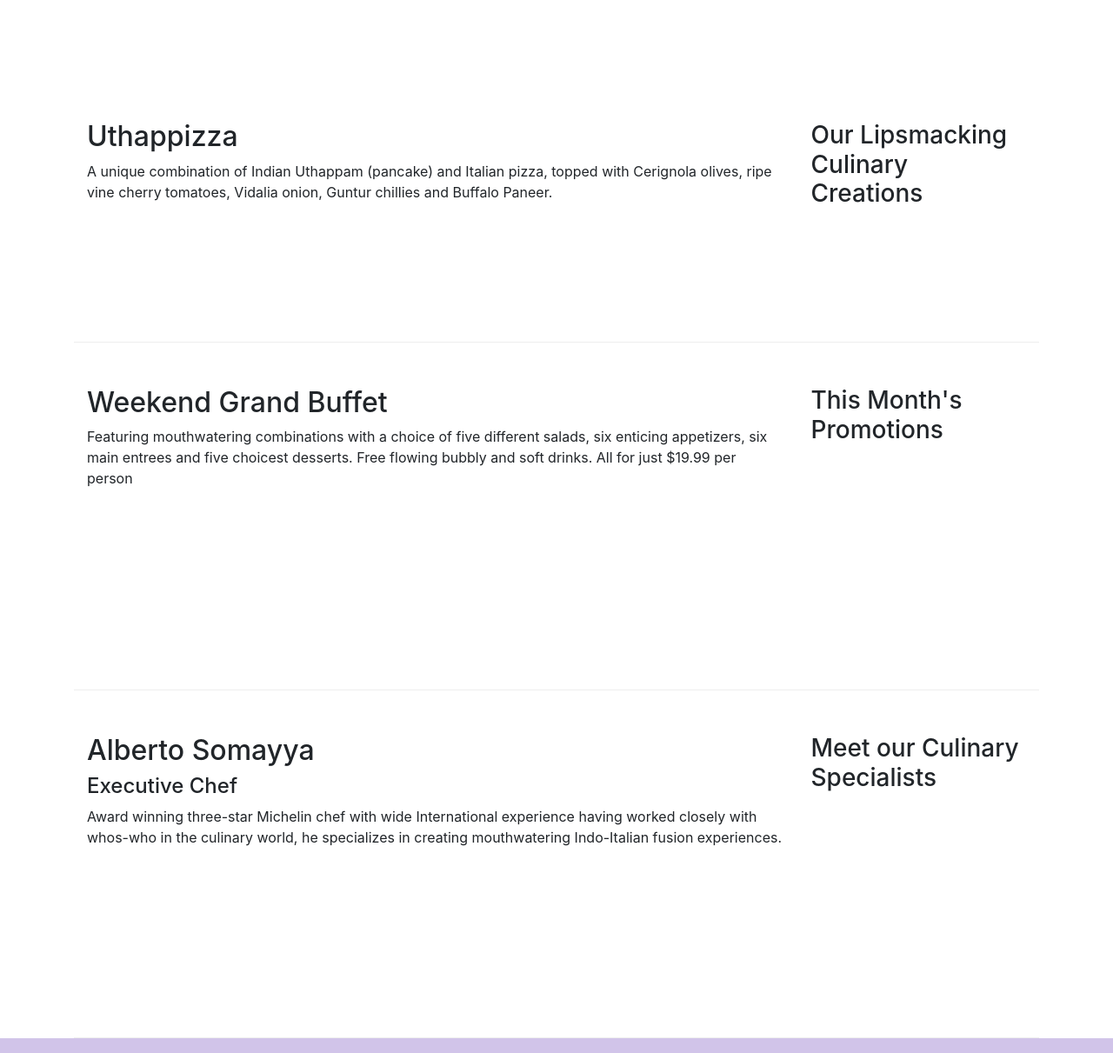
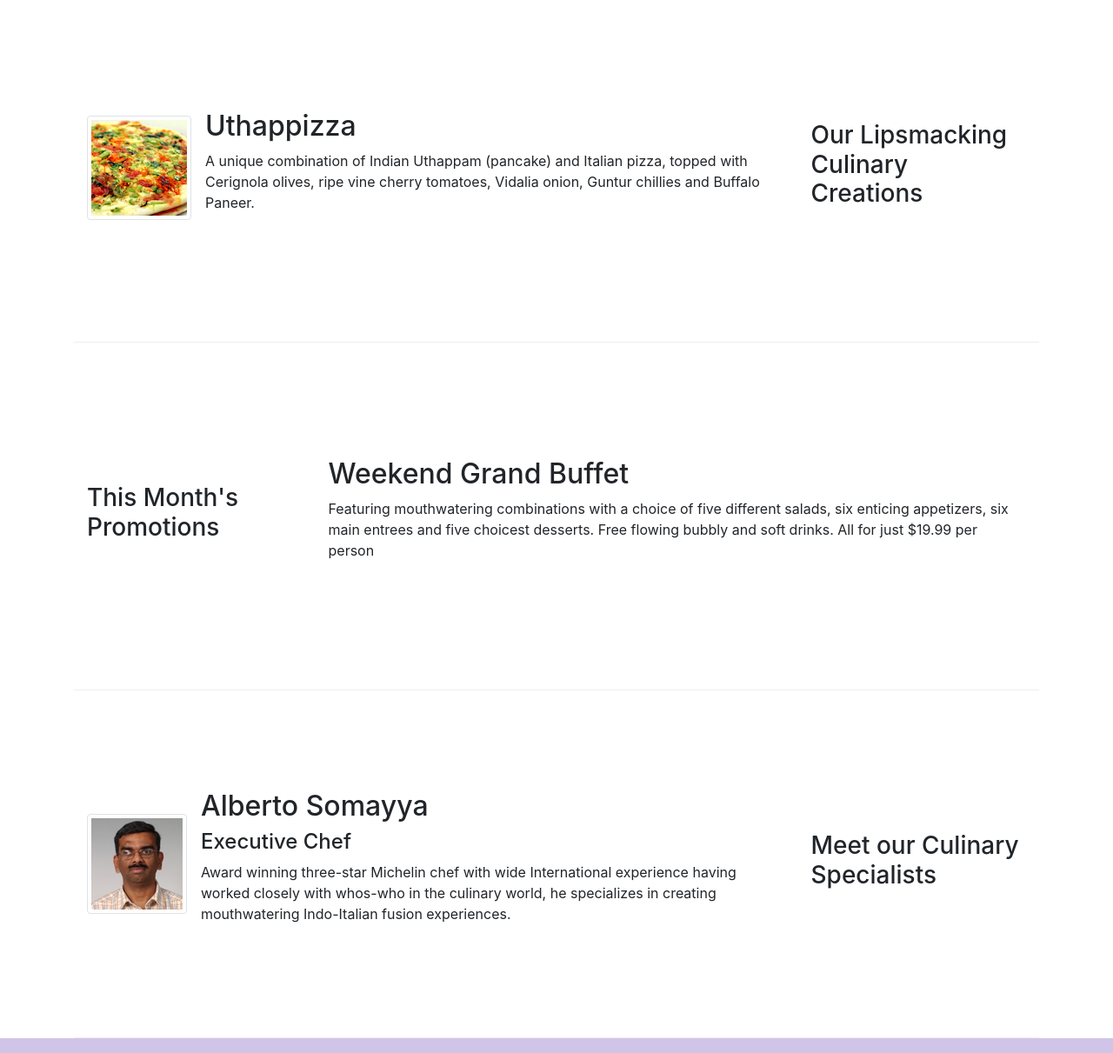
Before and after one commit to tri135790/bootstrap, a website: page index.html in a window 1280 px wide. Shown: the part 340-1551 px from the top of the page at 87% size. Drawn offline with nearby package versions, Linux system fonts and the light colour scheme.

Commit message:
Media and Image

```diff
--- a/index.html
+++ b/index.html
@@ -21,7 +21,7 @@
             <button class="navbar-toggler" type="button" data-toggle="collapse" data-target="#Navbar">
                 <span class="navbar-toggler-icon"></span>
             </button>
-            <a class="navbar-brand mr-auto" href="#">Ristorante Con Fusion</a>
+            <a class="navbar-brand mr-auto" href="#"><img src="img/logo.png" height="30" width="41"></a>
             <div class="collapse navbar-collapse" id="Navbar">
                 <ul class="navbar-nav mr-auto">
                     <li class="nav-item active"><a class="nav-link" href="#"><span class="fa fa-home fa-lg"></span> Home</a></li>
@@ -40,7 +40,8 @@
                     <h1>Ristorante con Fusion</h1>
                     <p>We take inspiration from the World's best cuisines, and create a unique fusion experience. Our lipsmacking creations will tickle your culinary senses!</p>
                 </div>
-                <div class="col-12 col-sm">
+                <div class="col-12 col-sm align-self-center">
+                    <img src="img/logo.png" class="img-fluid">
                 </div>
             </div>
         </div>
@@ -52,30 +53,40 @@
                 <h3>Our Lipsmacking Culinary Creations</h3>
             </div>
             <div class="col col-sm order-sm-first col-md">
-                <h2>Uthappizza</h2>
-                <p  class="d-none d-sm-block">A unique combination of Indian Uthappam (pancake) and Italian pizza, topped with Cerignola olives, ripe vine cherry tomatoes, Vidalia onion, Guntur chillies and Buffalo Paneer.</p>
+                <div class="media">
+                    <img class="d-flex mr-3 img-thumbnail align-self-center" src="img/uthappizza.png" alt="uthappizza">
+                    <div class="media-body">
+                        <h2 class="mt-0">Uthappizza</h2>
+                        <p  class="d-none d-sm-block">A unique combination of Indian Uthappam (pancake) and Italian pizza, topped with Cerignola olives, ripe vine cherry tomatoes, Vidalia onion, Guntur chillies and Buffalo Paneer.</p>
+                    </div>
+                </div>
             </div>
         </div>
 
 
-        <div class="row row-content">
-            <div class="col-12 col-sm-4 order-sm-last col-md-3 align-items-center">
+        <div class="row row-content align-items-center">
+            <div class="col-12 col-sm-4  col-md-3 align-items-center">
                 <h3>This Month's Promotions</h3>
             </div>
-            <div class="col col-sm order-sm-first col-md">
+            <div class="col col-sm  col-md">
                 <h2>Weekend Grand Buffet</h2>
                 <p  class="d-none d-sm-block">Featuring mouthwatering combinations with a choice of five different salads, six enticing appetizers, six main entrees and five choicest desserts. Free flowing bubbly and soft drinks. All for just $19.99 per person </p>
             </div>
         </div>
 
-        <div class="row row-content">
+        <div class="row row-content align-items-center">
             <div class="col-12 col-sm-4 order-sm-last col-md-3 align-items-center">
                 <h3>Meet our Culinary Specialists</h3>
             </div>
             <div class="col col-sm order-sm-first col-md">
-                <h2>Alberto Somayya</h2>
-                <h4>Executive Chef</h4>
-                <p  class="d-none d-sm-block">Award winning three-star Michelin chef with wide International experience having worked closely with whos-who in the culinary world, he specializes in creating mouthwatering Indo-Italian fusion experiences. </p>
+                <div class="media">
+                    <img class="d-flex mr-3 img-thumbnail align-self-center" src="img/alberto.png" alt="alberto">
+                    <div class="media-body">
+                        <h2 class="mt-0">Alberto Somayya</h2>
+                        <h4>Executive Chef</h4>
+                        <p  class="d-none d-sm-block">Award winning three-star Michelin chef with wide International experience having worked closely with whos-who in the culinary world, he specializes in creating mouthwatering Indo-Italian fusion experiences. </p>
+                    </div>
+                </div>
             </div>
         </div>
     </div>
```
Also changed, not shown: aboutus.html (+3 -2 lines), contactus.html (+3 -2 lines), img/alberto.png (added), img/buffet.png (added), img/logo.png (added), img/uthappizza.png (added), 1 other file.
